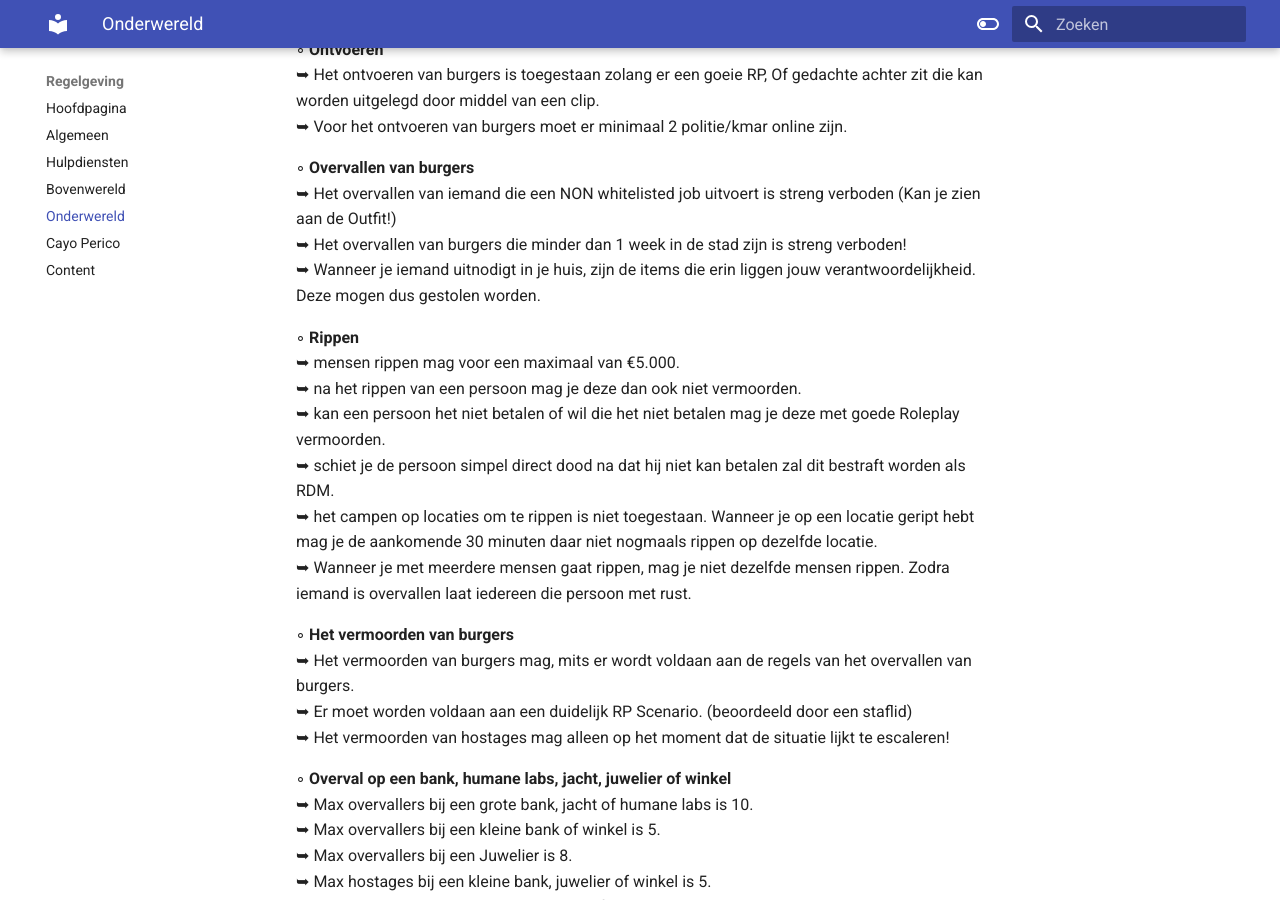
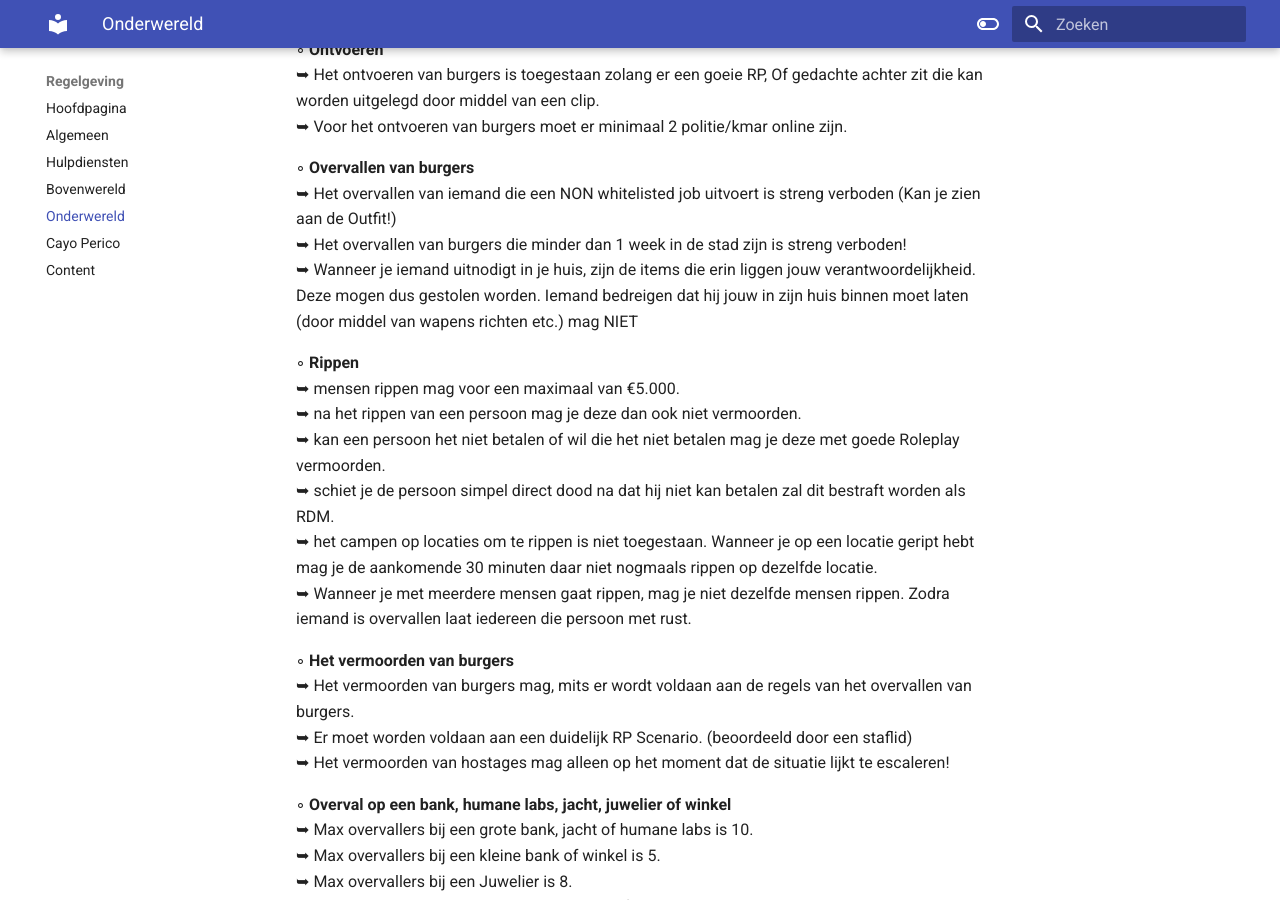
Before and after one commit to CappaWappa/Regels, an MkDocs documentation site: the page built from docs/onderwereld.md, in a window 1280 px wide and 900 px high, scrolled down 514 px. Built offline with MkDocs 1.6.1 and Material for MkDocs 9.7.7, drawn with Linux system fonts in a browser that asks for light colours; comment, search, counter and statistics services are not loaded.

Commit message:
Update onderwereld.md

```diff
--- a/docs/onderwereld.md
+++ b/docs/onderwereld.md
@@ -17,7 +17,7 @@ Nieuwe spelers die de onderwereld induiken worden niet meer geacht als nieuwe sp
 ◦ <b>Overvallen van burgers</b> <br>
      ➥ Het overvallen van iemand die een NON whitelisted job uitvoert is streng verboden (Kan je zien aan de Outfit!)<br>
      ➥ Het overvallen van burgers die minder dan 1 week in de stad zijn is streng verboden! <br>
-     ➥ Wanneer je iemand uitnodigt in je huis, zijn de items die erin liggen jouw verantwoordelijkheid. Deze mogen dus gestolen worden.<br>
+     ➥ Wanneer je iemand uitnodigt in je huis, zijn de items die erin liggen jouw verantwoordelijkheid. Deze mogen dus gestolen worden. Iemand bedreigen dat hij jouw in zijn huis binnen moet laten (door middel van wapens richten etc.) mag NIET <br>
 
 
 ◦ <b>Rippen</b> <br>
```
